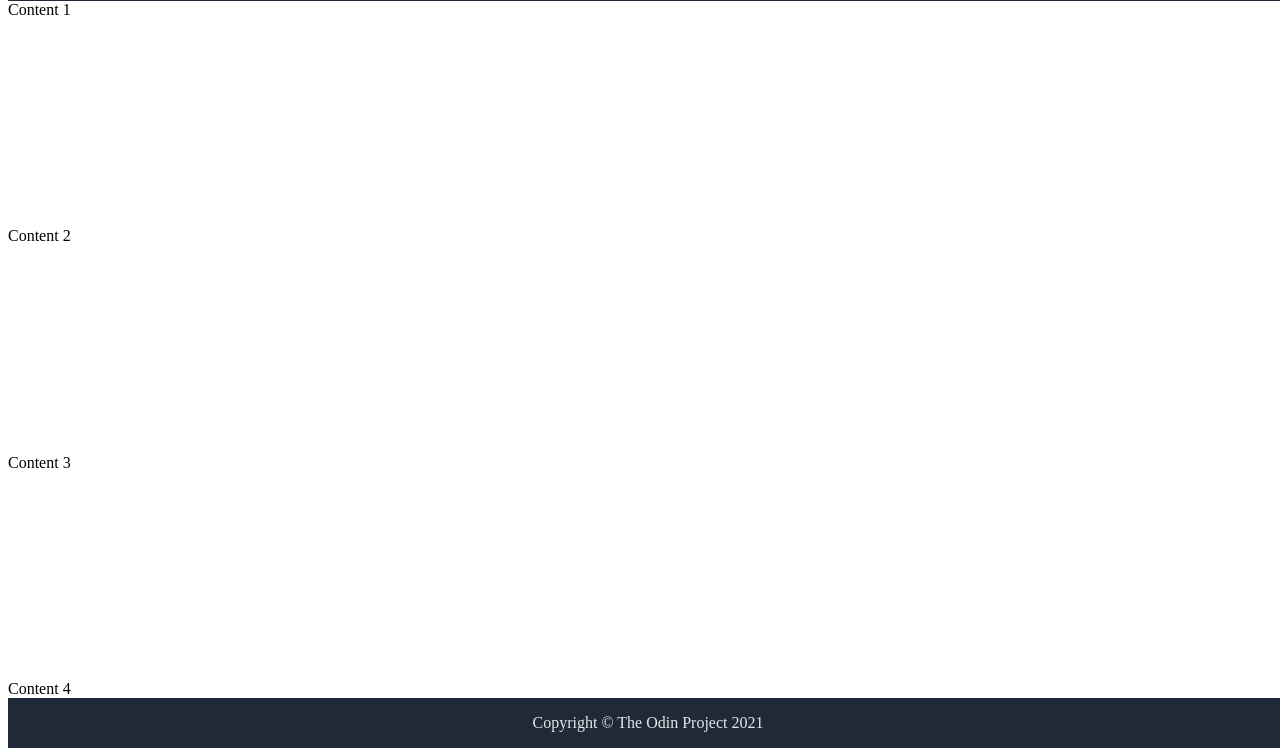
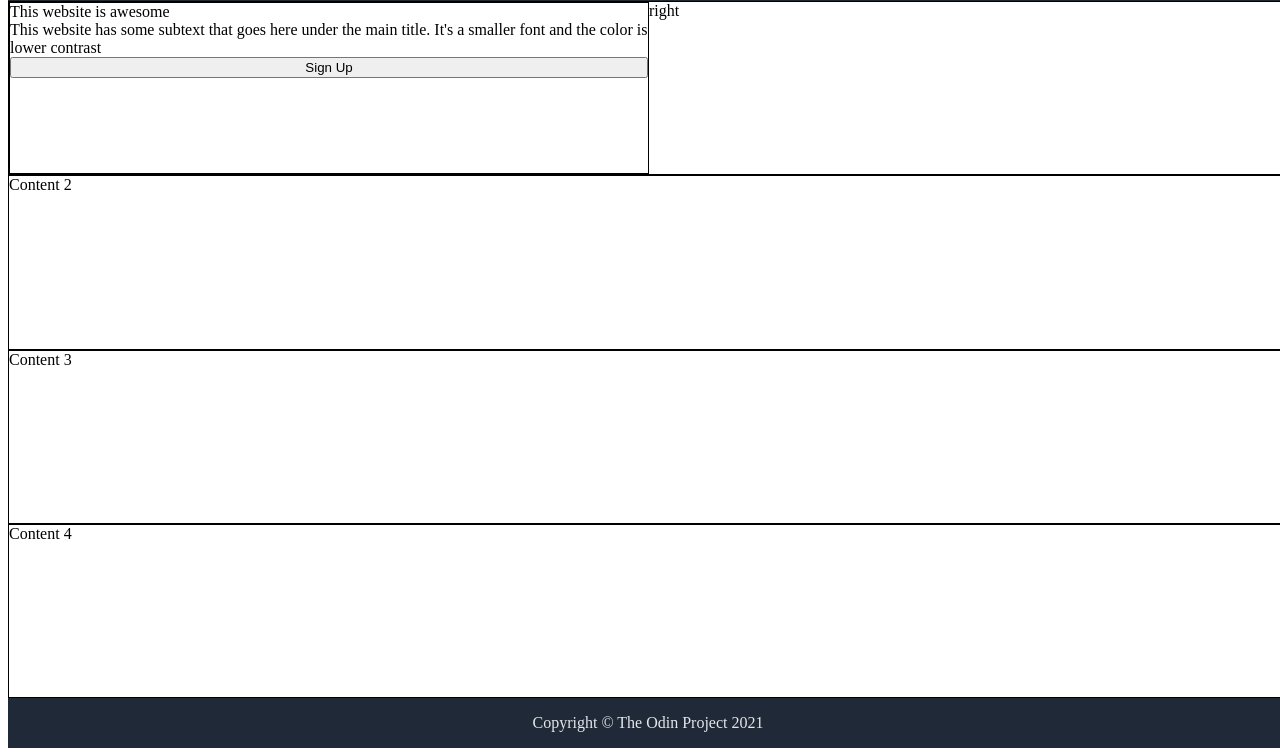
Before and after one commit to earthfm1670/odin_landing_page, a plain HTML site: page index.html in a window 1280 px wide. Shown: the part 60-816 px from the top of the page. Drawn offline with Linux system fonts and the light colour scheme.

Commit message:
Add the proper text content for container1
Add proper text and align the 2 containers within container1

```diff
--- a/index.html
+++ b/index.html
@@ -19,7 +19,14 @@
         </ul>
     </div>
     <div class="content-container">
-        <div class="container1">Content 1</div>
+        <div class="container1">
+            <div class="container1-left">
+                <div class="container1-left-head">This website is awesome</div>
+                <div class="container1-left-body">This website has some subtext that goes here under the main title. It's a smaller font and the color is lower contrast</div>
+                <button class="container1-left-button">Sign Up</button>
+            </div>
+            <div class="container1-right">right</div>
+        </div>
 
         <div class="container2">Content 2</div>
 
--- a/styles.css
+++ b/styles.css
@@ -9,7 +9,7 @@ body {
 .header-container {
     display: flex;
     flex-direction: row;
-    justify-content: space-around;
+    justify-content: space-between;
     align-items: center;
     background-color: #1f2937;
     color: #f9faf8;
@@ -44,5 +44,29 @@ a {
     display: flex;
     flex-direction: column;
     justify-content: space-between;
-    flex-grow: 1;
+    flex: 1;
 }
+
+.container1,
+.container2,
+.container3,
+.container4 {
+    border: 1px solid black;
+    display: flex;
+    height: 100%;
+}
+
+.container1 {
+    justify-content: space-between;
+}
+
+.container1-left,
+.container1-right {
+    width: 50vw;
+}
+
+.container1-left {
+    border: 1px solid black;
+    display: flex;
+    flex-direction: column;
+}
```
